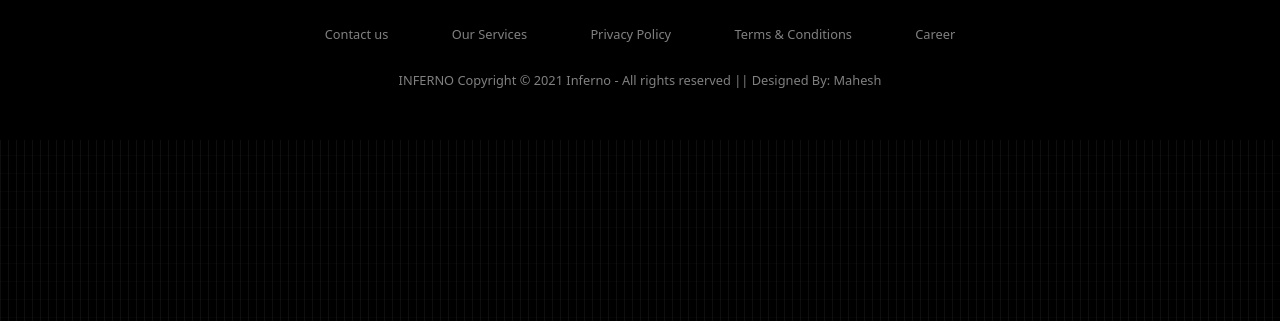
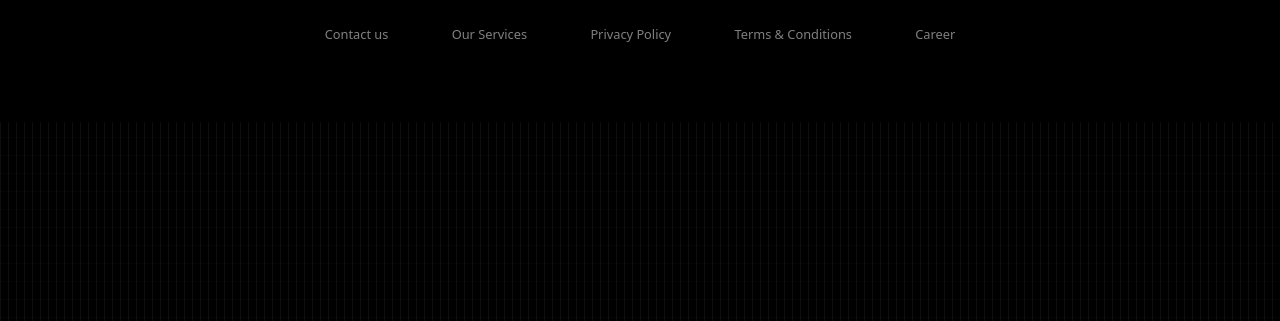
Before and after one commit to shubhampopalghat/portfolio, a plain HTML site: page index.html in a window 1280 px wide. Shown: the part 2929-3250 px from the top of the page. Drawn offline with Linux system fonts and the light colour scheme.

Commit message:
Update index.html

```diff
--- a/index.html
+++ b/index.html
@@ -290,7 +290,7 @@
               </div>
 
               <div class="row">
-                INFERNO Copyright © 2021 Inferno - All rights reserved || Designed By: Mahesh
+
               </div>
             </div>
           </footer>
```
